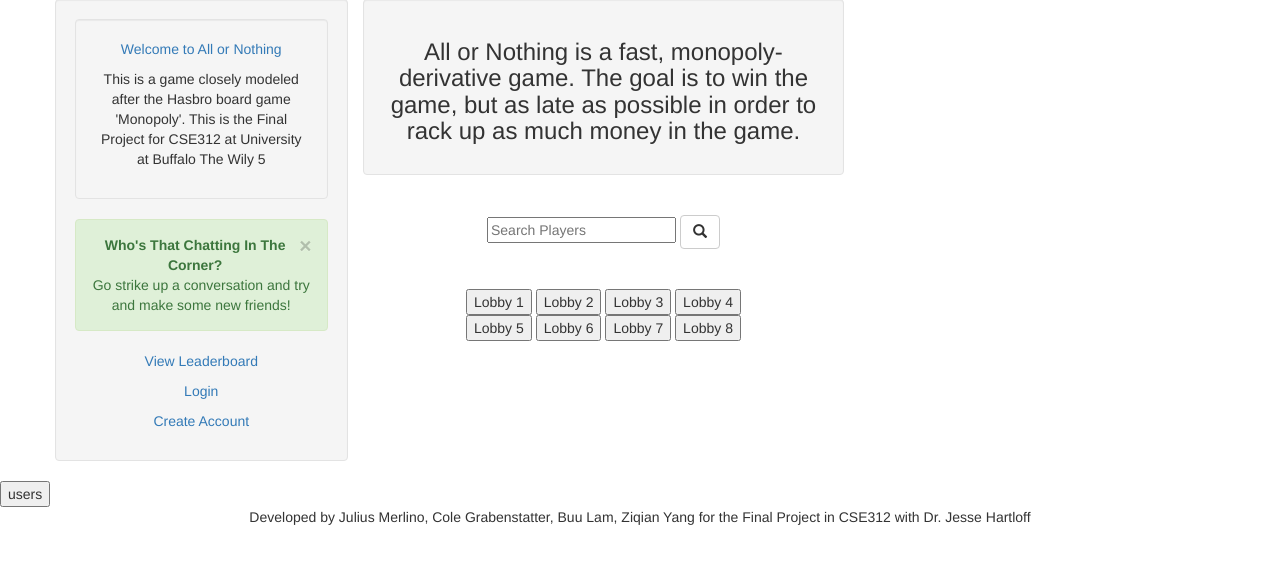
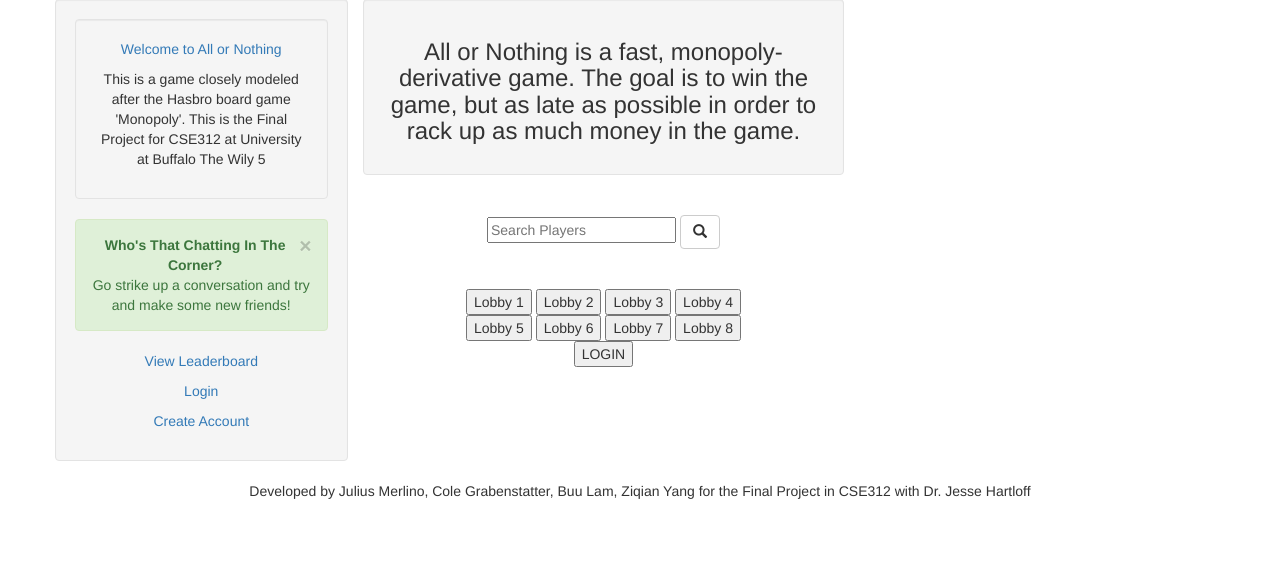
Before and after one commit to TheRealColeG/CSE312Fall22GroupProject, a Flask app: page / in a window 1280 px wide. Shown: the part 73-637 px from the top of the page. Run offline with Flask 2, Linux system fonts and the light colour scheme; some libraries are stand-ins or nearby versions.

Commit message:
Update homepage.html

```diff
--- a/templates/homepage.html
+++ b/templates/homepage.html
@@ -85,6 +85,7 @@
                 <button type="submit" onclick="window.location.href='//www.thewily5.me/gameplay/7'">Lobby 7</button>
                 <button type="submit" onclick="window.location.href='//www.thewily5.me/gameplay/8'">Lobby 8</button>
               </div>
+              <button onclick="location.href = 'http://thewily5.me/login';" id="butt" class="float-left submit-button">LOGIN</button>
             <br>
           </div>
         </div>
@@ -92,9 +93,6 @@
     </div>
   </div>
 
-  <form action="https://thewily5.me/users">
-    <input type="submit" value="users" />
-  </form>
 
   <footer class="container-fluid text-center">
     <p>Developed by Julius Merlino, Cole Grabenstatter, Buu Lam, Ziqian Yang for the Final Project in CSE312
```
